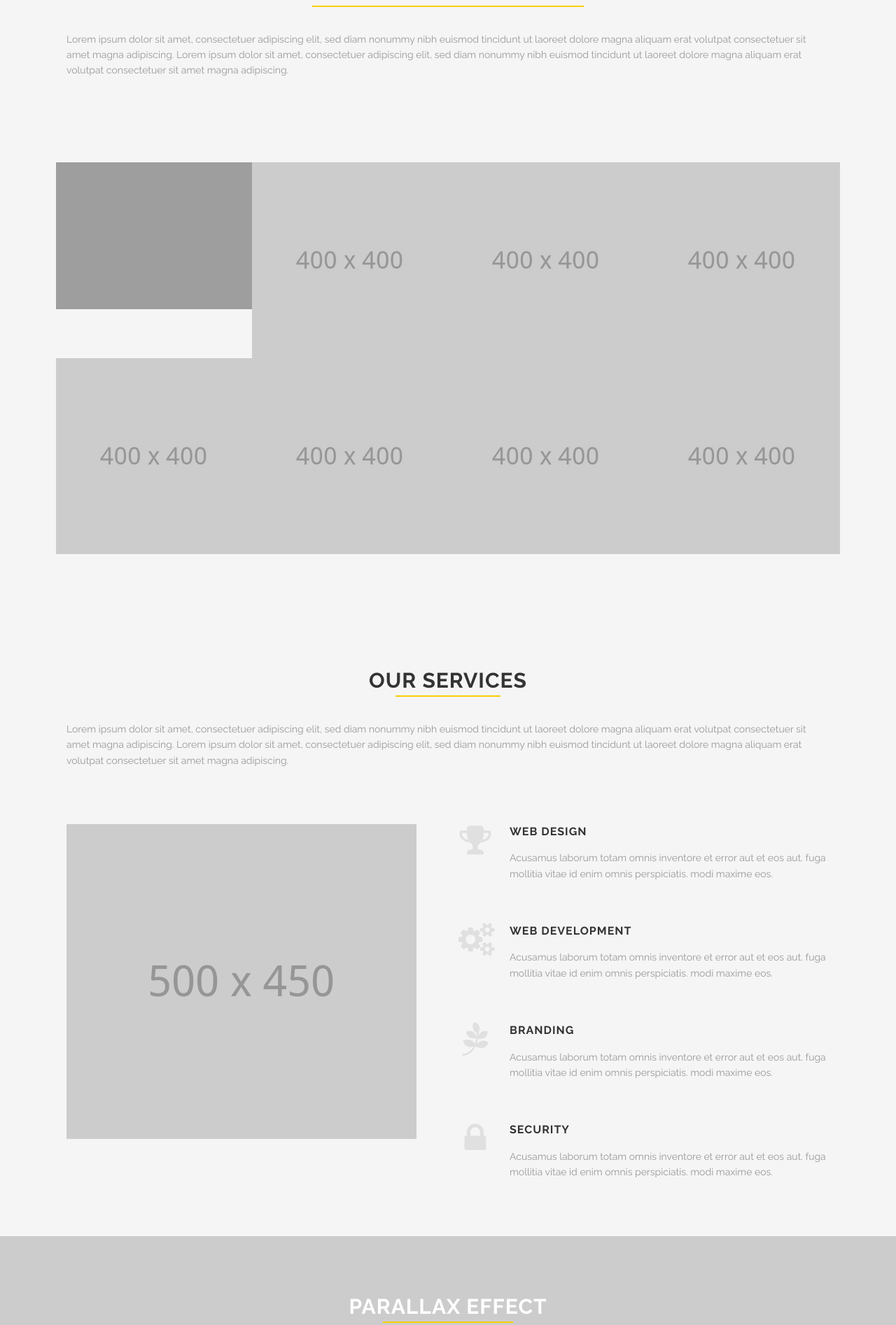
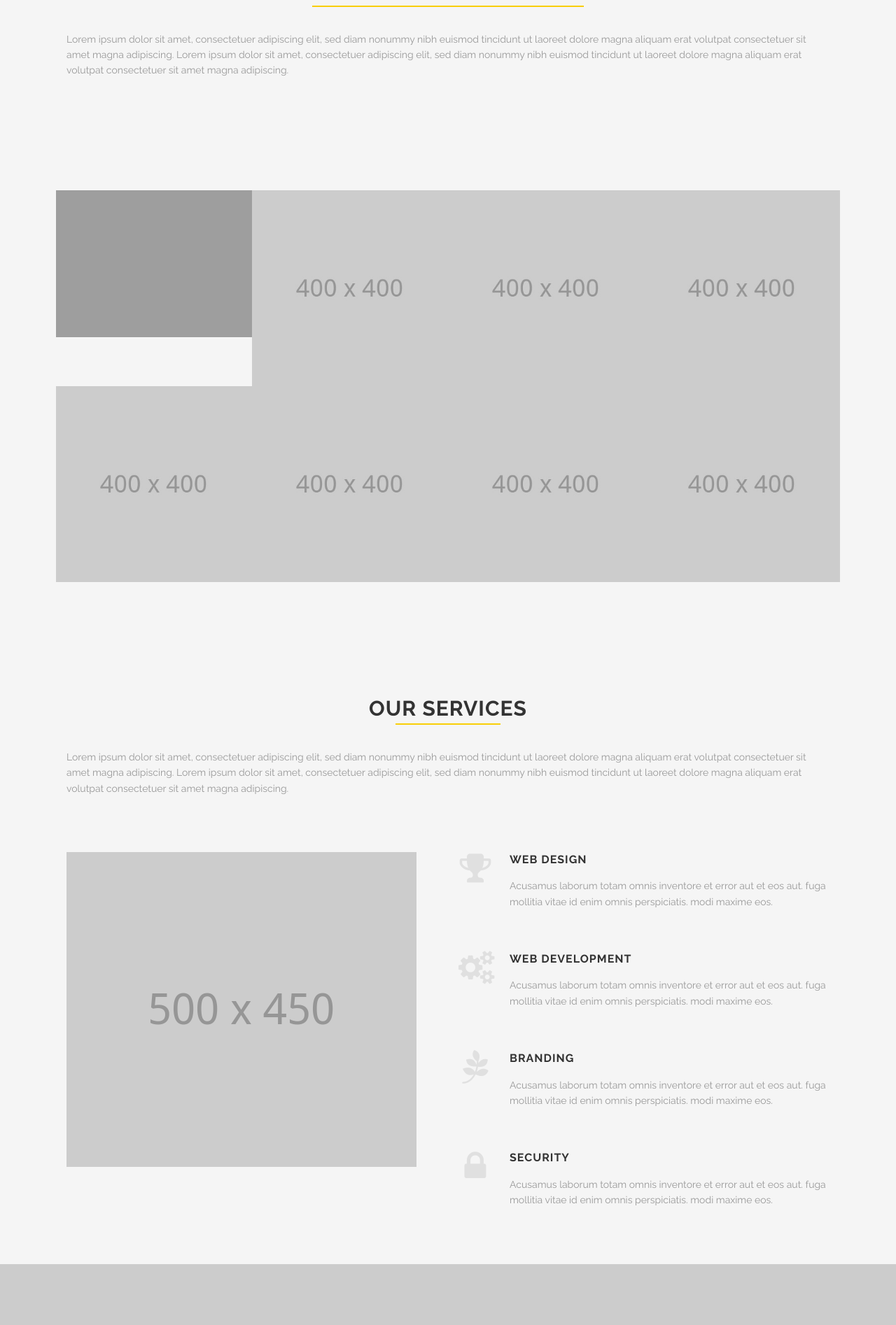
Before and after one commit to Combidesk/combidesk.github.io, a Jekyll site: the page built from index.html, in a window 1280 px wide. Shown: the part 1278-3172 px from the top of the page at 70% size. Built offline with Jekyll 4.4.1, drawn with Linux system fonts in a browser that asks for light colours.

Commit message:
Revert "Update index.html"
This reverts commit b043956634e41477efa2337a1d25ce3ddd758b7b.

```diff
--- a/index.html
+++ b/index.html
@@ -208,7 +208,7 @@ milestones:
       <p>
         Lorem ipsum dolor sit amet, consectetuer adipiscing elit, sed diam nonummy nibh euismod tincidunt ut laoreet dolore magna aliquam erat volutpat consectetuer sit amet magna adipiscing. Lorem ipsum dolor sit amet, consectetuer adipiscing elit, sed diam nonummy nibh euismod tincidunt ut laoreet dolore magna aliquam erat volutpat consectetuer sit amet magna adipiscing.
       </p>
-      <div class="one spacing"></div>
+      <div class="three spacing"></div>
     </div>
   </div>
   <div class='full'>
```
